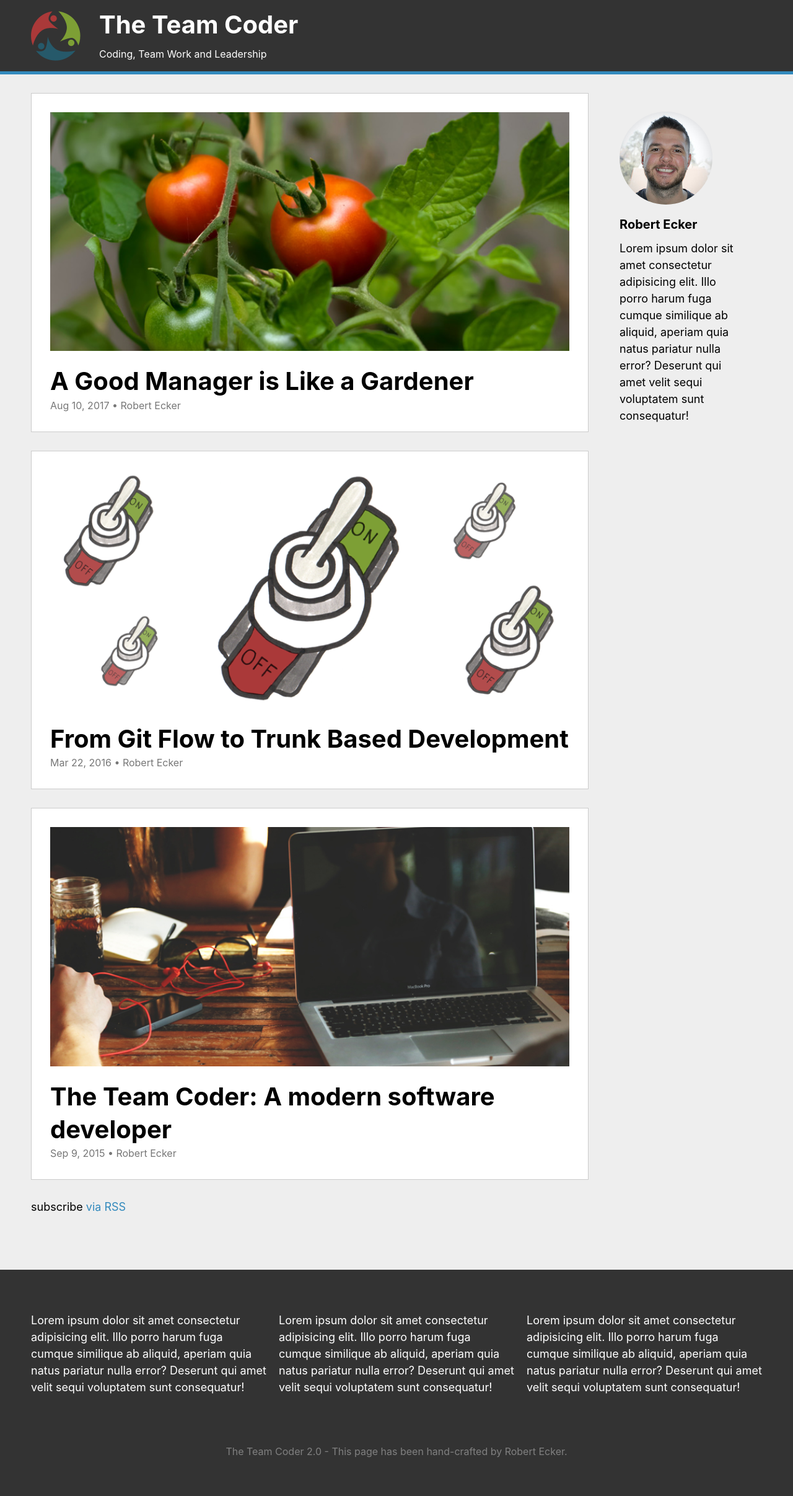
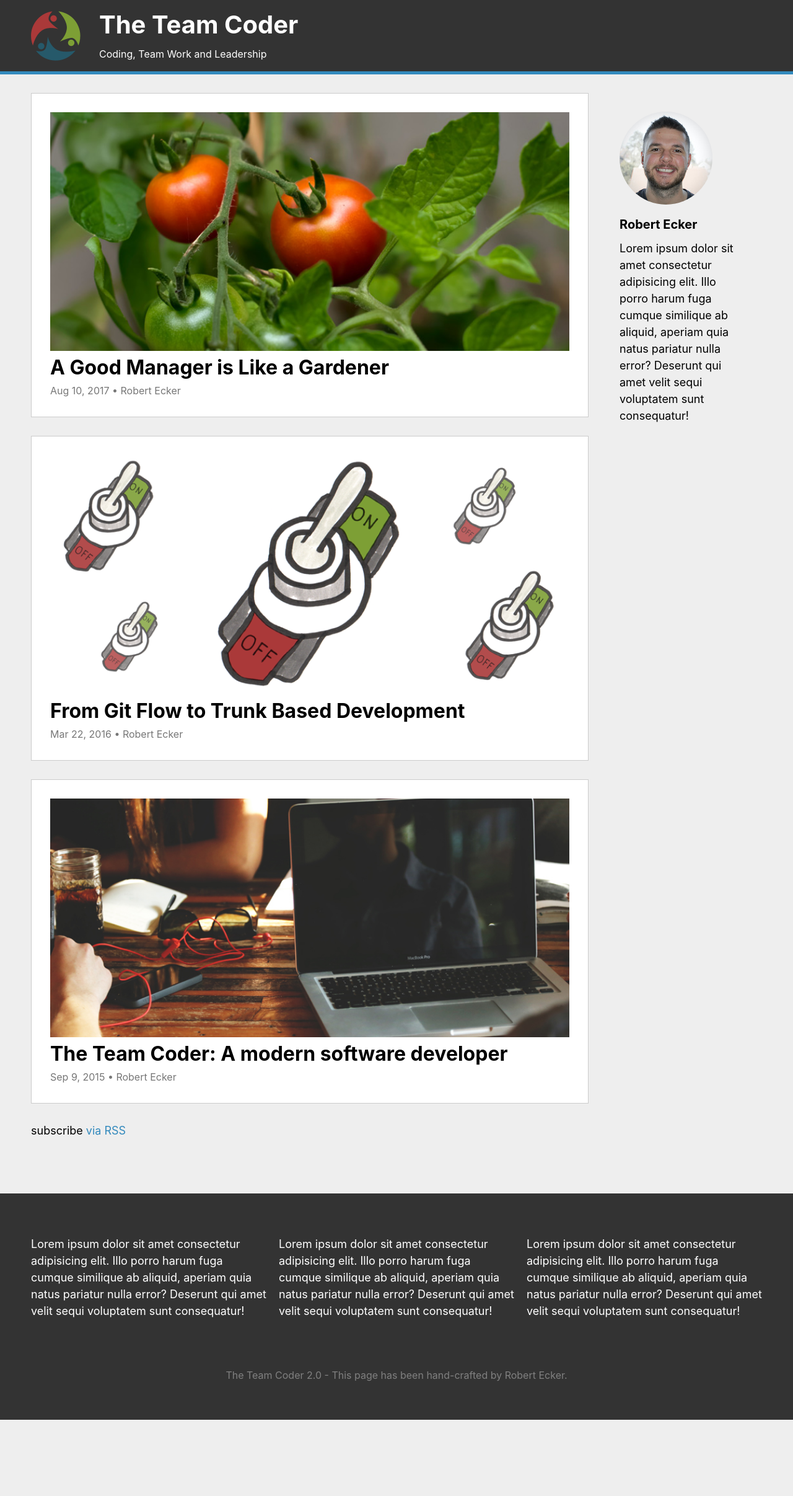
Before and after one commit to team-coder/team-coder.com, a Jekyll site: the page built from index.markdown, in a window 1280 px wide. Shown: the whole page at 62% size. Built offline with Jekyll 4.4.1, drawn with Linux system fonts in a browser that asks for light colours; after the commit the page ends 2290 px from its top, so only the background shows below that.

Commit message:
Reuse article teasers on home

```diff
--- a/_includes/article-teaser.html
+++ b/_includes/article-teaser.html
@@ -1,11 +1,11 @@
 {% if include.post %}
 
 <a href="{{ include.post.url | relative_url }}" style="text-decoration: none;">
-    <div class="content-container-small">
+    <div>
         {% if include.post.feature_image %}
         <img src="{{include.post.feature_image}}" alt="hero image {{ include.post.title | escape }}" class="title-image">
         {% endif %}
-        <p class="content-container-small-title">{{ include.post.title | escape }}</p>
+        <h3>{{ include.post.title | escape }}</h3>
         {%- include article-meta.html post=include.post-%}
     </div>
 </a>
--- a/_includes/sidebar.html
+++ b/_includes/sidebar.html
@@ -21,7 +21,9 @@
             <section class="sidebar-section"></section>
                 <h2>More posts by {{ page.author }}</h2>
                 {% for post in other_posts_by_author %}
-                    {% include article-teaser.html post=post %}
+                    <div class="content-container-small">
+                        {% include article-teaser.html post=post %}
+                    </div>
                 {% endfor %}
             </section>
         {% endif %}
--- a/_layouts/home.html
+++ b/_layouts/home.html
@@ -11,19 +11,9 @@ layout: default
 
   {%- if site.posts.size > 0 -%}
   {%- for post in site.posts -%}
-  <a href="{{ post.url | relative_url }}" style="text-decoration: none;">
-    <article class="content-container">
-      {% if post.feature_image %}
-      <img src="{{post.feature_image}}" alt="hero image {{ post.title | escape }}" class="title-image">
-      {% endif %}
-
-      <div class="post-header">
-        <h2 class="content-teaser-title">{{ post.title | escape }}</h2>
-        {%- include article-meta.html post=post-%}
-        <!-- {{ post.excerpt }} -->
-      </div>
-    </article>
-  </a>
+  <div class="content-container">
+    {% include article-teaser.html post=post %}
+  </div>
   {%- endfor -%}
 
   <p class="rss-subscribe">subscribe <a href="{{ "/feed.xml" | relative_url }}">via RSS</a></p>
--- a/assets/css/style.scss
+++ b/assets/css/style.scss
@@ -54,14 +54,6 @@ a:visited {
 a:hover {
     color: #338abd;
     text-decoration: underline;
-}
-
-.content-teaser-title {
-    font-size: 40px;
-    margin-top: 15px;
-    margin-bottom: 0;
-    color: #000;
-    line-height: 1.33;
 }
 
 .article-meta {
@@ -152,6 +144,14 @@ main {
     border: 1px solid #ccc;
     margin-bottom: 30px;
     padding: 30px;
+
+    h3 {
+        color: var(--color-text);
+        font-size: xx-large;
+        font-weight: bold;
+        line-height: 1.25;
+        margin: 0 0 5px 0;
+    }
 }
 
 .content-container-small {
@@ -161,11 +161,8 @@ main {
 
     transition: all .13s ease-in-out;
 
-    .content-container-small-title {
-        color: var(--color-text);
+    h3 {
         font-size: medium;
-        font-weight: bold;
-        margin: 0 0 10px 0;
     }
 
     .article-meta {
```
